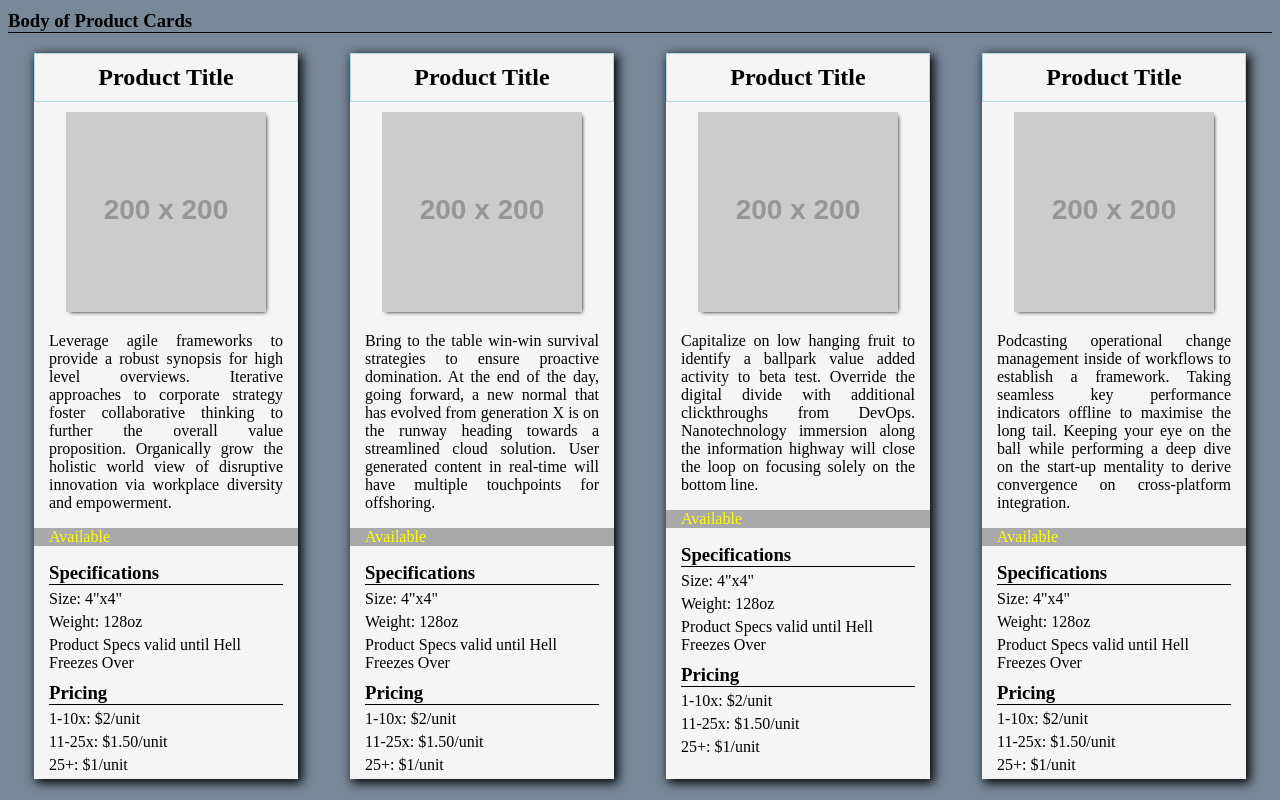
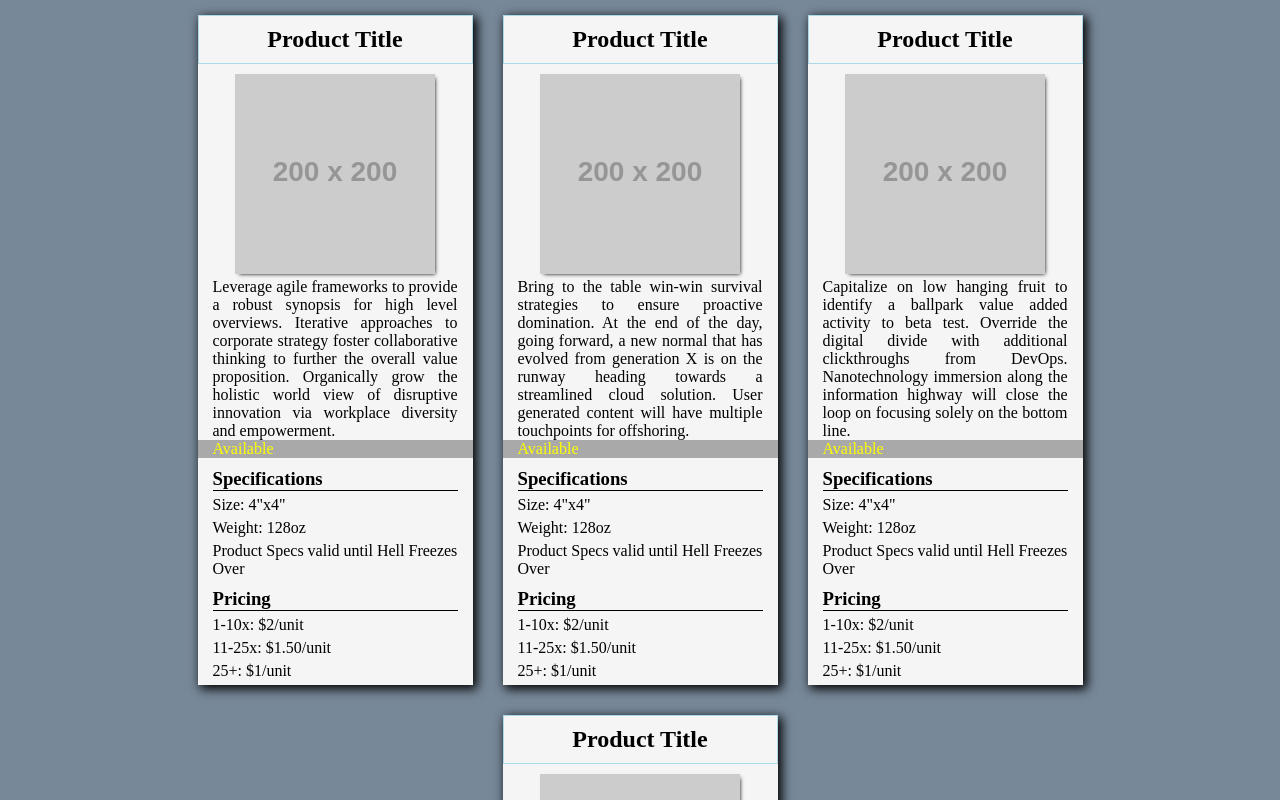
Before and after one commit to tilleraj/product-cards, a plain HTML site: page index.html in a window 1280 px wide. Shown: the top 800 px of the page. Drawn offline with Linux system fonts and the light colour scheme; placeholder pictures from the web are drawn by us.

Commit message:
made design responsive, tweaked width of cards

```diff
--- a/index.html
+++ b/index.html
@@ -7,8 +7,8 @@
 </head>
 
 <body>
-    <h3>Body of Product Cards</h3>
     <div class="card-container">
+        <div class="card-grid">
             <div class="card">
                 <div class="product-title">
                     <p>Product Title</p>
@@ -20,8 +20,8 @@
                     <div class="description-element">
                         <p>Leverage agile frameworks to provide a robust synopsis for high level overviews. Iterative
                             approaches to corporate strategy foster collaborative thinking to further the overall value
-                        proposition. Organically grow the holistic world view of disruptive innovation via workplace
-                        diversity and empowerment.</p>
+                            proposition. Organically grow the holistic world view of disruptive innovation via
+                            workplace diversity and empowerment.</p>
                     </div>
                     <div class="availability-element">
                         <p>Available</p>
@@ -59,9 +59,9 @@
                         <img src="https://via.placeholder.com/200">
                     </div>
                     <div class="description-element">
-                    <p>Bring to the table win-win survival strategies to ensure proactive domination. At the end of the
-                        day, going forward, a new normal that has evolved from generation X is on the runway heading
-                        towards a streamlined cloud solution. User generated content in real-time will have multiple
+                        <p>Bring to the table win-win survival strategies to ensure proactive domination. At the end of
+                            the day, going forward, a new normal that has evolved from generation X is on the runway
+                            heading towards a streamlined cloud solution. User generated content will have multiple
                             touchpoints for offshoring.</p>
                     </div>
                     <div class="availability-element">
@@ -101,8 +101,9 @@
                     </div>
                     <div class="description-element">
                         <p>Capitalize on low hanging fruit to identify a ballpark value added activity to beta test.
-                        Override the digital divide with additional clickthroughs from DevOps. Nanotechnology immersion
-                        along the information highway will close the loop on focusing solely on the bottom line.</p>
+                            Override the digital divide with additional clickthroughs from DevOps. Nanotechnology
+                            immersion along the information highway will close the loop on focusing solely on the
+                            bottom line.</p>
                     </div>
                     <div class="availability-element">
                         <p>Available</p>
@@ -140,10 +141,10 @@
                         <img src="https://via.placeholder.com/200">
                     </div>
                     <div class="description-element">
-                    <p>Podcasting operational change management inside of workflows to establish a framework. Taking
-                        seamless key performance indicators offline to maximise the long tail. Keeping your eye on the
-                        ball while performing a deep dive on the start-up mentality to derive convergence on
-                        cross-platform integration.</p>
+                        <p>Podcasting operational change management inside of workflows to establish a framework.
+                            Taking seamless key performance indicators offline to maximise the long tail. Keeping your
+                            eye on the ball while performing a deep dive on the start-up mentality to derive
+                            convergence on cross-platform integration.</p>
                     </div>
                     <div class="availability-element">
                         <p>Available</p>
@@ -173,6 +174,7 @@
                 </div>
             </div>
         </div>
+    </div>
 </body>
 
 </html>
--- a/main.css
+++ b/main.css
@@ -1,18 +1,32 @@
+* {
+    margin: 0;
+    padding: 0;
+    box-sizing: border-box;
+}
+
 body {
     background-color: lightslategrey;
-}
-
-.card {
-    box-shadow: 3px 3px 10px 1px;
-    max-width: 33vh;
-    margin: 15px;
-    background-color: whitesmoke;
 }
 
 .card-container{
     display: flex;
     justify-content: space-around;
+}
+
+.card-grid{
+    width: 100%;
+    display: flex;
+    justify-content: center;
     flex-wrap: wrap;
+    flex-direction: row;
+    /* align-items: center; */
+}
+
+.card {
+    box-shadow: 3px 3px 10px 1px;
+    width: 275px;
+    margin: 15px;
+    background-color: whitesmoke;
 }
 
 .product-title{
@@ -36,6 +50,7 @@ body {
 
 .image-element > img {
     box-shadow: 2px 2px 4px -2px;
+    max-width: 100%;
 }
 
 .description-element{
@@ -65,3 +80,39 @@ h3{
     margin-bottom: 5px;
     margin-top: 10px;
 }
+
+/* Extra small devices (phones, less than 768px) */
+/* No media query since this is the default in Bootstrap */
+
+/* Small devices (tablets, 768px and up) */
+@media (min-width: 768px) {
+    .card-grid {
+        width: 100%;
+    }
+    .card {
+        width: 275px;
+    }
+
+}
+
+/* Medium devices (desktops, 992px and up) */
+@media (min-width: 992px) {
+    .card-grid {
+        width: 990px;
+    }
+    .card {
+        width: 275px;
+    }
+
+}
+
+/* Large devices (large desktops, 1200px and up) */
+@media (min-width: 1200px) {
+    .card-grid {
+        width: 990px;
+    }
+    .card {
+        width: 275px;
+    }
+
+}
```
Lines whose indentation alone changed are shown as unchanged.
